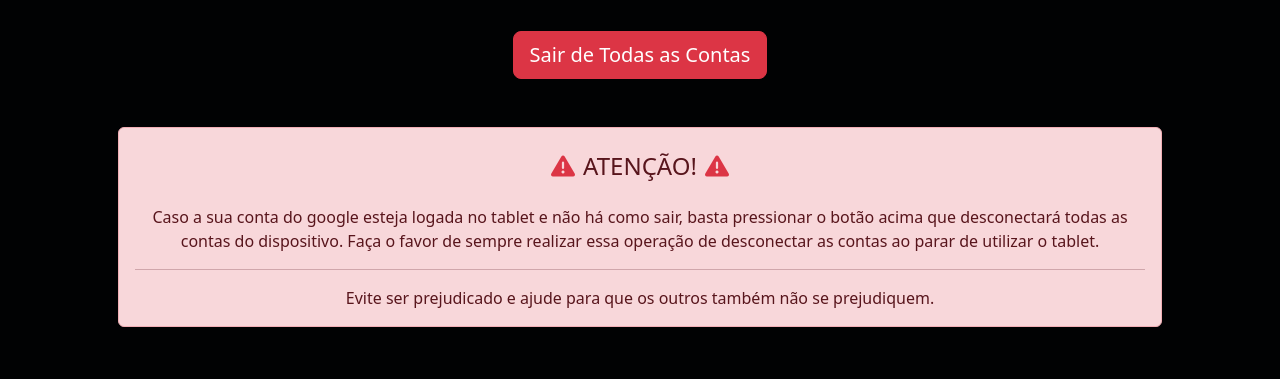
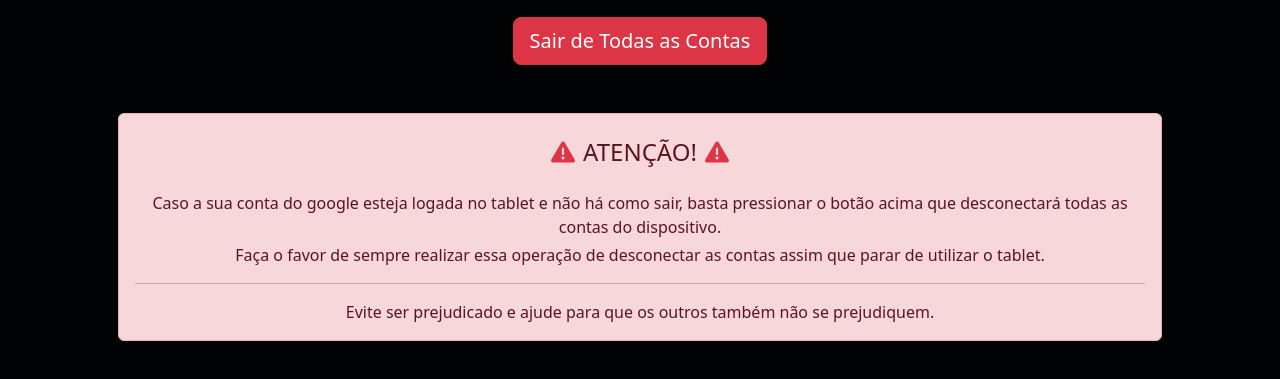
Before and after one commit to Cesarwrze/sair-todas-contas, a plain HTML site: page index.html in a window 1280 px wide. Shown: the part 265-644 px from the top of the page. Drawn offline with nearby package versions, Linux system fonts and the light colour scheme.

Commit message:
Add files via upload

```diff
--- a/index.html
+++ b/index.html
@@ -34,10 +34,13 @@
                 </div>
             </div>
             <div>
-                <p class="mt-3">
+                <p class="mt-3 mb-1">
                     Caso a sua conta do google esteja logada no tablet e não há como sair, basta pressionar
-                    o botão acima que desconectará todas as contas do dispositivo. Faça o favor de sempre realizar
-                    essa operação de desconectar as contas ao parar de utilizar o tablet.
+                    o botão acima que desconectará todas as contas do dispositivo.
+                </p>
+                <p>
+                    Faça o favor de sempre realizar essa operação de desconectar as contas assim que parar
+                    de utilizar o tablet.
                 </p>
                 <hr>
                 <p class="mb-0">
```
